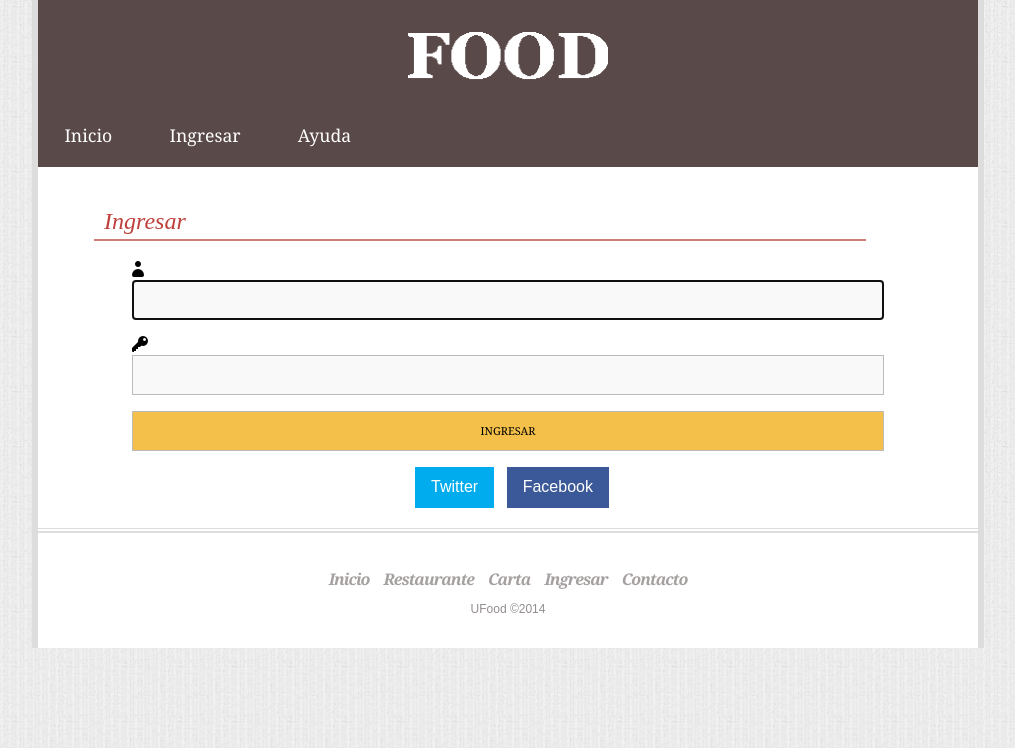
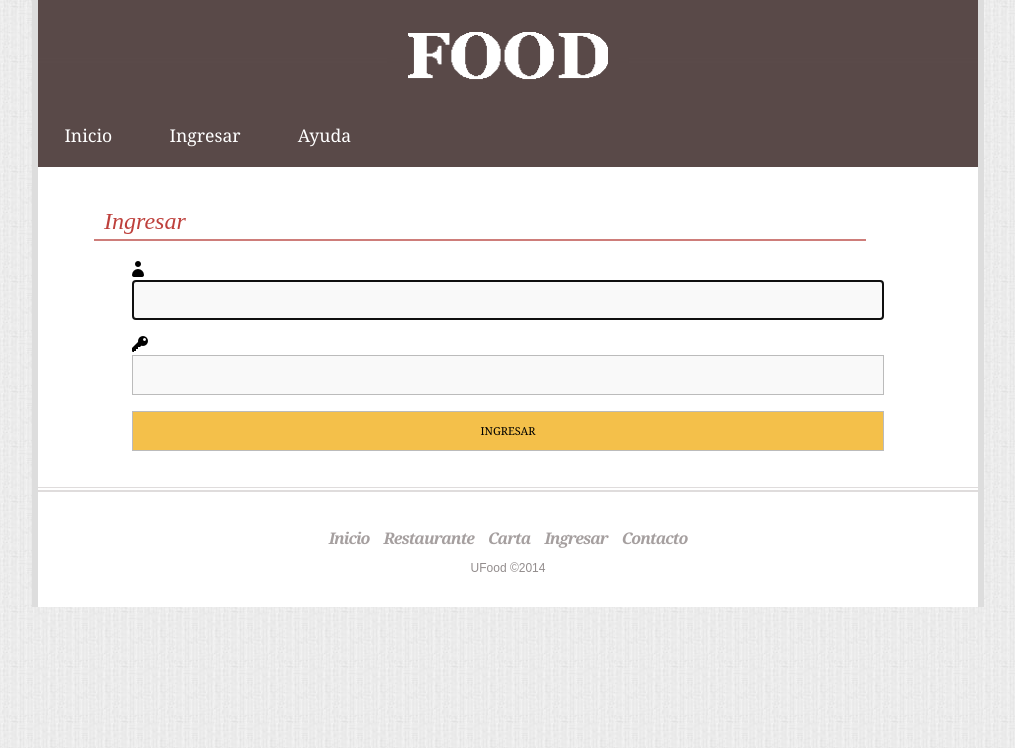
Before and after one commit to gamezinfantes/UFood, a Django app: page /ingresar/ in a window 1280 px wide. Shown: the top 748 px of the page, without its empty margins (132-1147 px from the left). Run offline with Django 3.2, Linux system fonts and the light colour scheme; parts of the project's set-up code (start-up, migrations or seed data) failed here and were passed over; some libraries are stand-ins or nearby versions.

Commit message:
ocultado

```diff
--- a/clientes/templates/clientes/ingresar.html
+++ b/clientes/templates/clientes/ingresar.html
@@ -24,9 +24,9 @@
 			{{form.password}}
 		</p>
 		<p><input type="submit" value="Ingresar"></p>
-	<div class="social">
+	<!--<div class="social">
 		<a href="#" class="twitter">Twitter</a>
 		<a href="#" class="facebook">Facebook</a>
-	</div>
+	</div>-->
 </section>
 {% endblock content %}
```
